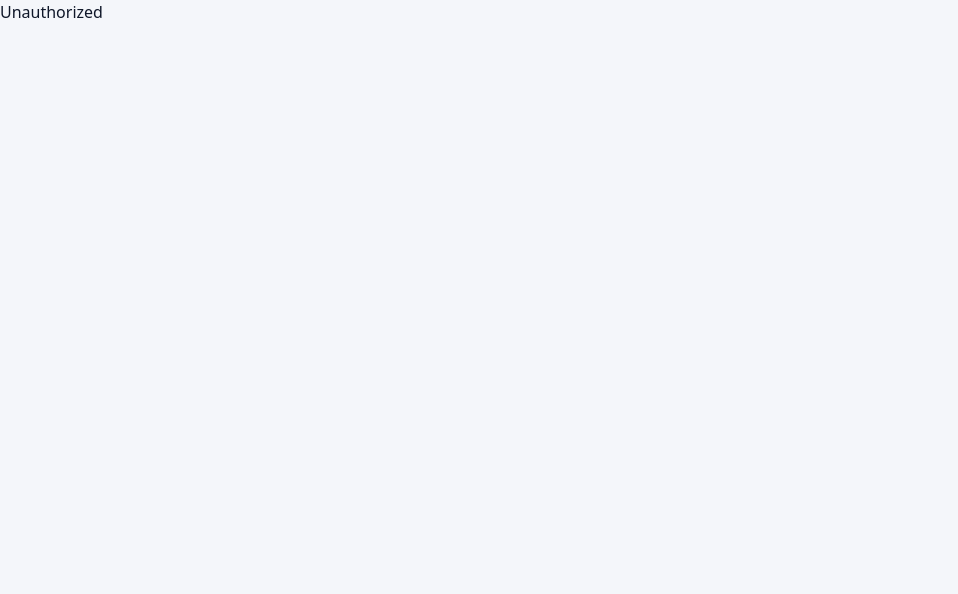
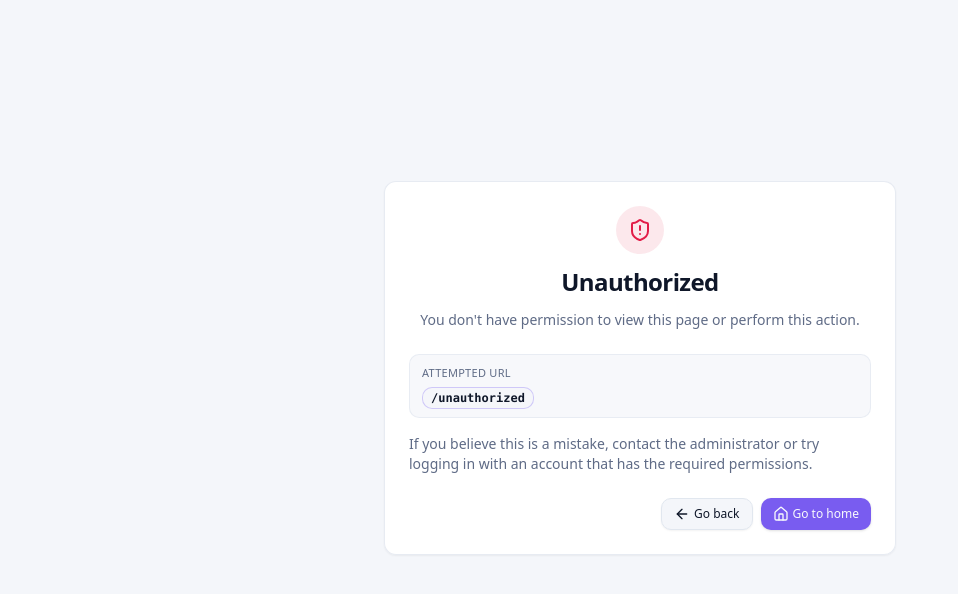
Before and after one commit to walihemat1/event-management-system, a React app in the folder frontend/: page /unauthorized in a window 1280 px wide. Shown: the top 594 px of the page, without its empty margins (0-958 px from the left). Built offline with nearby package versions, Linux system fonts and the light colour scheme; no server answers; the HTML template or start-up script is replaced by a standard one.

Commit message:
add unauthroized page

```diff
--- a/frontend/src/App.jsx
+++ b/frontend/src/App.jsx
@@ -21,11 +21,9 @@ import AdminRoutes from "./features/admin/AdminRoutes";
 import AttendeeRoutes from "./features/attendee/AttendeeRoutes";
 
 // other pages
-const Unauthorized = () => <>Unauthorized</>;
+import Unauthorized from "./pages/Unauthorized";
 
-import Dashboard from "./pages/Dashboard/UserDashboard";
 import CreateEvent from "./features/events/createEvent";
-import CategoryPage from "./features/category/categoryPage";
 import OrganizerEvents from "./pages/organizerEvents";
 import EditEventPage from "./pages/EditEvent";
 import EventRegister from "./pages/EventRegister";
@@ -75,7 +73,7 @@ export default function App() {
 
       {/* ---------- UNAUTHORIZED & FALLBACK ---------- */}
       <Route path="/unauthorized" element={<Unauthorized />} />
-      <Route path="/*" element={<Navigate to="/" replace />} />
+      {/* <Route path="/*" element={<Navigate to="/" replace />} /> */}
     </Routes>
   );
 }
--- a/frontend/src/pages/ProtectedRoute.jsx
+++ b/frontend/src/pages/ProtectedRoute.jsx
@@ -1,11 +1,13 @@
 // src/pages/ProtectedRoute.jsx
 import { useSelector } from "react-redux";
-import { Navigate, Outlet } from "react-router-dom";
+import { Navigate, Outlet, useLocation } from "react-router-dom";
 
 export default function ProtectedRoute({ allowedRoles }) {
   const { user, role, isAuthenticated, isLoading } = useSelector(
     (state) => state.auth
   );
+
+  const location = useLocation();
 
   if (isLoading) {
     return <div>Loading...</div>;
@@ -20,8 +22,9 @@ export default function ProtectedRoute({ allowedRoles }) {
   if (allowedRoles && !allowedRoles.includes(userRole)) {
     if (userRole === "admin") return <Navigate to="/admin/dashboard" replace />;
     if (userRole === "attendee")
-      return <Navigate to="/attendee/dashboard" replace />;
-    return <Navigate to="/unauthorized" replace />;
+      // return <Navigate to="/attendee/dashboard" replace />;
+      return <Navigate to="/unauthorized" state={{ from: location }} replace />;
+    return <Navigate to="/unauthorized" state={{ from: location }} replace />;
   }
 
   return <Outlet />;
--- /dev/null
+++ b/frontend/src/pages/Unauthorized.jsx
@@ -0,0 +1,85 @@
+// src/pages/Unauthorized.jsx
+import { useLocation, useNavigate } from "react-router-dom";
+import { Button } from "@/components/ui/button";
+import {
+  Card,
+  CardHeader,
+  CardTitle,
+  CardDescription,
+  CardContent,
+} from "@/components/ui/card";
+import { Badge } from "@/components/ui/badge";
+import { ShieldAlert, ArrowLeft, Home } from "lucide-react";
+
+export default function Unauthorized() {
+  const location = useLocation();
+  const navigate = useNavigate();
+
+  // If you redirect like: navigate("/unauthorized", { state: { from: location } })
+  // we'll use that; otherwise we just show the current URL.
+  const fromLocation = location.state?.from;
+  const attemptedPath =
+    (fromLocation?.pathname || location.pathname) +
+    (fromLocation?.search || location.search || "");
+
+  return (
+    <div className="min-h-[calc(100vh-4rem)] flex items-center justify-center bg-background px-4">
+      <Card className="w-full max-w-lg border-border/80 bg-card/95 backdrop-blur-sm shadow-sm">
+        <CardHeader className="space-y-3 text-center">
+          <div className="mx-auto flex h-12 w-12 items-center justify-center rounded-full bg-destructive/10 text-destructive">
+            <ShieldAlert className="h-6 w-6" />
+          </div>
+          <CardTitle className="text-2xl font-semibold tracking-tight">
+            Unauthorized
+          </CardTitle>
+          <CardDescription className="text-sm text-muted-foreground">
+            You don&apos;t have permission to view this page or perform this
+            action.
+          </CardDescription>
+        </CardHeader>
+
+        <CardContent className="space-y-4">
+          <div className="rounded-md border border-border/70 bg-muted/40 px-3 py-2 text-xs sm:text-sm">
+            <p className="text-[11px] uppercase tracking-wide text-muted-foreground mb-1">
+              Attempted URL
+            </p>
+            <div className="flex items-center gap-2">
+              <Badge
+                variant="outline"
+                className="border-primary/30 bg-background/60 font-mono text-[11px] sm:text-xs px-2 py-0.5 truncate max-w-full"
+                title={attemptedPath}
+              >
+                {attemptedPath || "/"}
+              </Badge>
+            </div>
+          </div>
+
+          <p className="text-xs sm:text-sm text-muted-foreground">
+            If you believe this is a mistake, contact the administrator or try
+            logging in with an account that has the required permissions.
+          </p>
+
+          <div className="flex flex-col sm:flex-row sm:justify-end gap-2 pt-2">
+            <Button
+              variant="outline"
+              size="sm"
+              className="inline-flex items-center gap-1"
+              onClick={() => navigate(-1)}
+            >
+              <ArrowLeft className="h-3.5 w-3.5" />
+              Go back
+            </Button>
+            <Button
+              size="sm"
+              className="inline-flex items-center gap-1"
+              onClick={() => navigate("/")}
+            >
+              <Home className="h-3.5 w-3.5" />
+              Go to home
+            </Button>
+          </div>
+        </CardContent>
+      </Card>
+    </div>
+  );
+}
```
